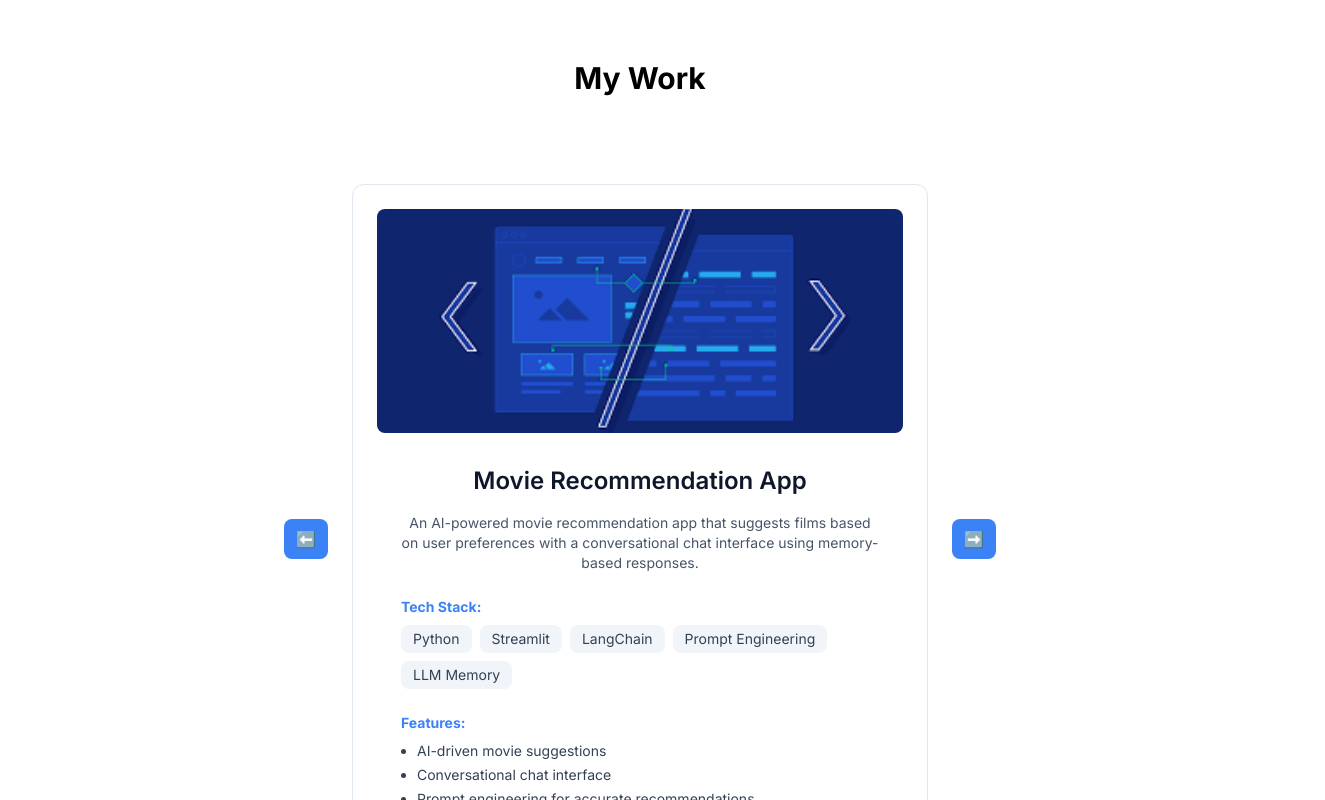
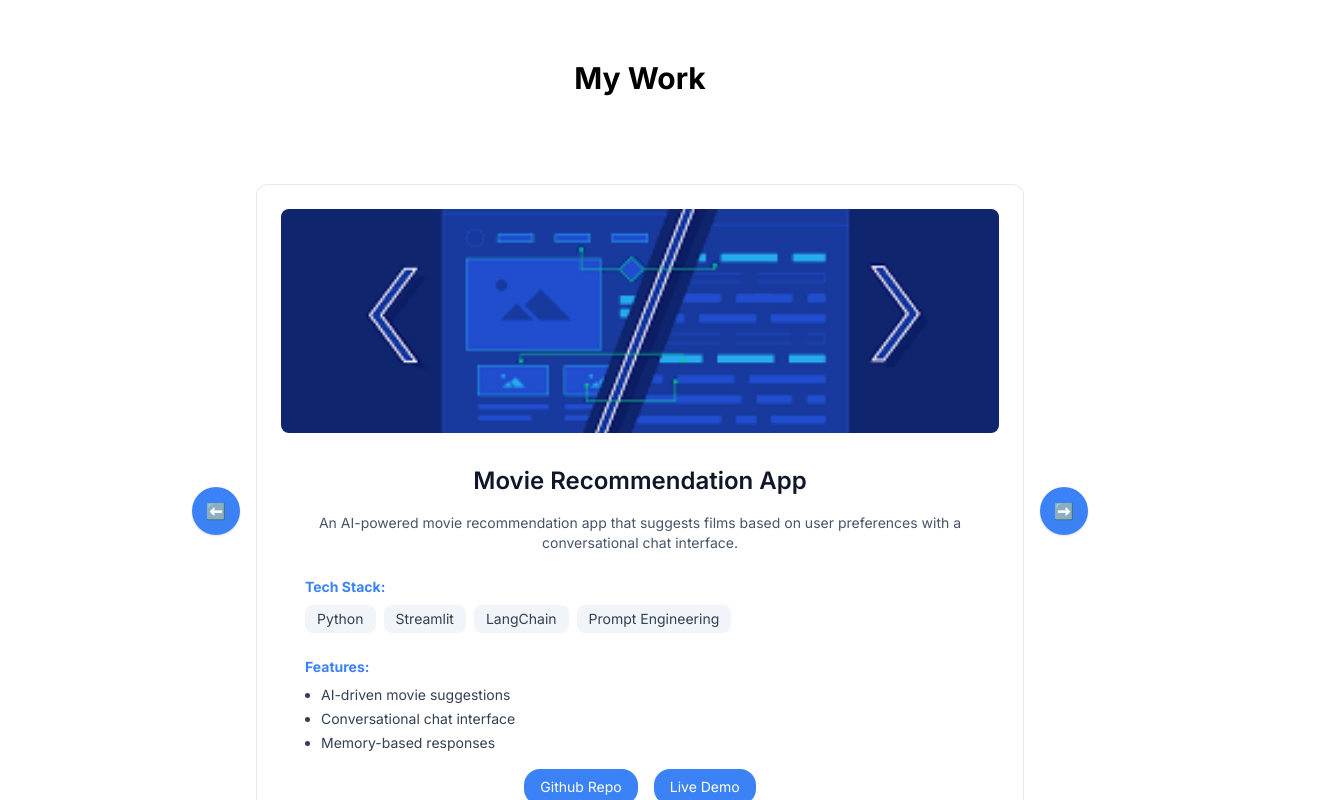
Before and after one commit to SatyanarayanaAkula2/Portfolio, a React (Vite) app: page / in a window 1280 px wide. Shown: the part 1600-2400 px from the top of the page, 1325 px wide, since content can reach past the window. Built offline with nearby package versions, Linux system fonts and the light colour scheme.

Commit message:
responsiveness updated

```diff
--- a/src/components/Certifications.jsx
+++ b/src/components/Certifications.jsx
@@ -54,7 +54,7 @@ function Certfications(){
         <div className=" font-bold py-6 text-center text-3xl">
             <p>My Certifications</p>
         </div>
-        <div className='main  py-16 px-20 justify-items-center  grid grid-cols-1 sm:grid-cols-2 lg:grid-cols-3 gap-12'>
+        <div className='main  py-16 px-8 sm:px-20 justify-items-center  grid grid-cols-1 sm:grid-cols-2 lg:grid-cols-3 gap-12'>
             {
                 certifications.map((certification,key)=>(
                     <CertificationCard title={certification.title} logo={certification.logo} link={certification.link} completion={certification.completion} skills={certification.skills}  issuer={certification.issuer} color={certification.color} id={key} />
--- a/src/components/Projects.jsx
+++ b/src/components/Projects.jsx
@@ -1,114 +1,111 @@
-import React,{useState,useEffect,useRef} from "react";
+import React, { useState, useEffect, useRef } from "react";
 import ProjectCard from "./ProjectCard";
 
-const Projects=()=>{
-    const sliderRef=useRef(null);
-    const projects=[
+export default function Projects() {
+  const sliderRef = useRef(null);
+
+  const projects = [
     {
-        title:'Movie Recommendation App',
-        image:'src/assets/frontend.png',
-        description:'An AI-powered movie recommendation app that suggests films based on user preferences with a conversational chat interface using memory-based responses.',
-        tech:['Python','Streamlit','LangChain','Prompt Engineering','LLM Memory'],
-        features:['AI-driven movie suggestions','Conversational chat interface','Prompt engineering for accurate recommendations'],
-        github:'https://github.com',
-        livelink:'https://google.com',
-
+      title: "Movie Recommendation App",
+      image: "src/assets/frontend.png",
+      description:
+        "An AI-powered movie recommendation app that suggests films based on user preferences with a conversational chat interface.",
+      tech: ["Python", "Streamlit", "LangChain", "Prompt Engineering"],
+      features: [
+        "AI-driven movie suggestions",
+        "Conversational chat interface",
+        "Memory-based responses",
+      ],
     },
     {
-        title:'Movie Recommendation App',
-        image:'src/assets/frontend.png',
-        description:'An AI-powered movie recommendation app that suggests films based on user preferences with a conversational chat interface using memory-based responses.',
-        tech:['Python','Streamlit','LangChain','Prompt Engineering','LLM Memory'],
-        features:['AI-driven movie suggestions','Conversational chat interface','Prompt engineering for accurate recommendations'],
-        github:'https://github.com',
-        livelink:'https://google.com',
+      title: "Portfolio Website",
+      image: "src/assets/frontend.png",
+      description:
+        "A responsive portfolio built with React and Tailwind showcasing projects and skills.",
+      tech: ["React", "Tailwind", "JavaScript"],
+      features: ["Responsive design", "Project slider", "Dark mode ready"],
+    },
+  ];
 
-        }
+  const [index, setIndex] = useState(1);
 
-    ]
-    const [currentIndex,setcurrentIndex]=useState(1);
-    const handleprev=()=>{
-        setcurrentIndex(prev=>prev-1);
-    }
-    const handlenext=()=>{
-        setcurrentIndex(prev=>prev+1);
-    }
+  const next = () => setIndex((i) => i + 1);
+  const prev = () => setIndex((i) => i - 1);
+
   useEffect(() => {
-    if (currentIndex === projects.length + 1) {
+    if (!sliderRef.current) return;
 
+    if (index === projects.length + 1) {
       setTimeout(() => {
         sliderRef.current.style.transition = "none";
-        setcurrentIndex(1);
+        setIndex(1);
         sliderRef.current.style.transform = `translateX(-100%)`;
         setTimeout(() => {
           sliderRef.current.style.transition = "transform 0.5s";
         }, 20);
       }, 500);
     }
-    if (currentIndex === 0) {
 
+    if (index === 0) {
       setTimeout(() => {
         sliderRef.current.style.transition = "none";
-        setcurrentIndex(projects.length);
+        setIndex(projects.length);
         sliderRef.current.style.transform = `translateX(-${projects.length * 100}%)`;
         setTimeout(() => {
           sliderRef.current.style.transition = "transform 0.5s";
         }, 20);
       }, 500);
     }
-  }, [currentIndex, projects.length]);
+  }, [index, projects.length]);
 
-    return(
-        <section id='Projects' className='projects py-16 relative items-center scroll-mt-20 '>
-            <div className="font-bold text-center text-3xl mb-10">
-                <h1>My Work</h1>
-            </div>
-            <div className="flex items-center justify-center gap-6 w-full">
+  return (
+    <section id="Projects" className="py-16 px-4 sm:px-8 scroll-mt-20">
+      <h1 className="text-3xl font-bold text-center mb-10">My Work</h1>
 
+      {/* Layout wrapper */}
+      <div className="flex flex-col sm:flex-row items-center justify-center gap-4 w-full">
+
+        {/* PREV BUTTON */}
         <button
-          onClick={handleprev}
-          className="bg-blue-500 text-white px-3 py-2 rounded-lg"
+          onClick={prev}
+          className="order-2 sm:order-1 bg-blue-500 text-white w-12 h-12 rounded-full flex items-center justify-center shadow"
         >
           ⬅️
         </button>
 
-
-        <div className="relative   w-[50%]  md:w-[50%] lg:w-[45%] overflow-hidden">
-
+        {/* SLIDER */}
+        <div className="order-1 sm:order-2 relative w-full max-w-md sm:max-w-xl lg:max-w-3xl overflow-hidden">
           <div
             ref={sliderRef}
             className="flex transition-transform duration-500"
-            style={{ transform: `translateX(-${currentIndex * 100}%)` }}
+            style={{ transform: `translateX(-${index * 100}%)` }}
           >
+            {/* Clone last */}
             <div className="min-w-full flex justify-center">
+              <ProjectCard {...projects[projects.length - 1]} />
+            </div>
 
-                    <ProjectCard {...projects[projects.length-1]} />
-                </div>
-            {projects.map((project, index) => (
-
-              <div
-                className="min-w-full flex justify-center"
-                key={index}
-              >
-                <ProjectCard {...project} />
+            {projects.map((p, i) => (
+              <div key={i} className="min-w-full flex justify-center">
+                <ProjectCard {...p} />
               </div>
             ))}
+
+            {/* Clone first */}
             <div className="min-w-full flex justify-center">
               <ProjectCard {...projects[0]} />
             </div>
           </div>
         </div>
 
-
+        {/* NEXT BUTTON */}
         <button
-          onClick={handlenext}
-          className="bg-blue-500 text-white px-3 py-2 rounded-lg"
+          onClick={next}
+          className="order-3 bg-blue-500 text-white w-12 h-12 rounded-full flex items-center justify-center shadow"
         >
           ➡️
         </button>
       </div>
-
     </section>
   );
 }
-export default Projects;
--- a/src/components/Skillcard.jsx
+++ b/src/components/Skillcard.jsx
@@ -4,7 +4,7 @@ const SkillCard = ({ title, image, skills,index }) => {
    const position=index%3;
    const animationclass=position==0?'animate-left':position==1?'animate-center':'animate-right';
   return (
-    <div style={{animationDelay:`${index*0.12}s`}} className={`skillcard border border-slate-200 rounded-xl bg-white shadow-md hover:shadow-lg transition-all duration-300 hover:scale-[1.02] overflow-hidden ${animationclass} animate-view `}>
+    <div style={{animationDelay:`${index*0.12}s`}} className={`skillcard border border-slate-200 rounded-xl w-full bg-white shadow-md hover:shadow-lg transition-all duration-300 hover:scale-[1.02] overflow-hidden ${animationclass} animate-view `}>
             <div className=" flex items-center justify-center bg-slate-50 py-4 gap-2">
             <img src={image} alt={title} className="w-14 h-14 object-contain"/>
              <h1 className="text-center  text-slate-800 font-semibold text-xl">{title}</h1>
--- a/src/components/Skills.jsx
+++ b/src/components/Skills.jsx
@@ -82,7 +82,7 @@ export default function Skills(){
         <section id='Skills' className="skills scroll-mt-20 bg-blue-50 pb-20 ">
            <h1 className="text-center py-12 font-semibold text-2xl text-slate-800">Skills</h1>
 
-            <div className="px-24 grid grid-cols-1 sm:grid-cols-2 lg:grid-cols-3 gap-8 justify-center">
+            <div className=" px-8 lg:px-20 grid grid-cols-1 lg:grid-cols-3 gap-8 justify-center">
 
                   {
                     skillset.map((set,index)=>(
--- a/src/index.css
+++ b/src/index.css
@@ -4,6 +4,7 @@
 
 body {
   font-family: 'Inter', sans-serif;
+  overflow-x: hidden;
 }
 
 @layer components{
--- a/tailwind.config.js
+++ b/tailwind.config.js
@@ -11,11 +11,11 @@ export default {
         },
       keyframes:{
         slideleft:{
-          '0%':{transform:'translateX(-160px) scale(0.9) rotateY(8deg)', filter:'blur(6px)',opacity:'0'},
+          '0%':{transform:'translateX(-40px) scale(0.95) rotateY(8deg)', filter:'blur(6px)',opacity:'0'},
           '100%':{transform:'translateX(0) scale(1) rotateY(0)',filter:"blur(0)",opacity:'1'},
         },
         slideright:{
-          '0%':{transform:'translateX(160px) scale(0.9) rotateY(-8deg)',filter:'blur(6px)',opacity:'0'},
+          '0%':{transform:'translateX(40px) scale(0.95) rotateY(-8deg)',filter:'blur(6px)',opacity:'0'},
           '100%':{transform:'translateX(0) scale(1) rotateY(0)',filter:"blur(0)",opacity:'1'},
         },
         slideup:{
```
Also changed, not shown: src/components/Hero.jsx (+8 -8 lines), src/components/Navbar.jsx (+37 -18 lines). Lines whose indentation alone changed are shown as unchanged.
